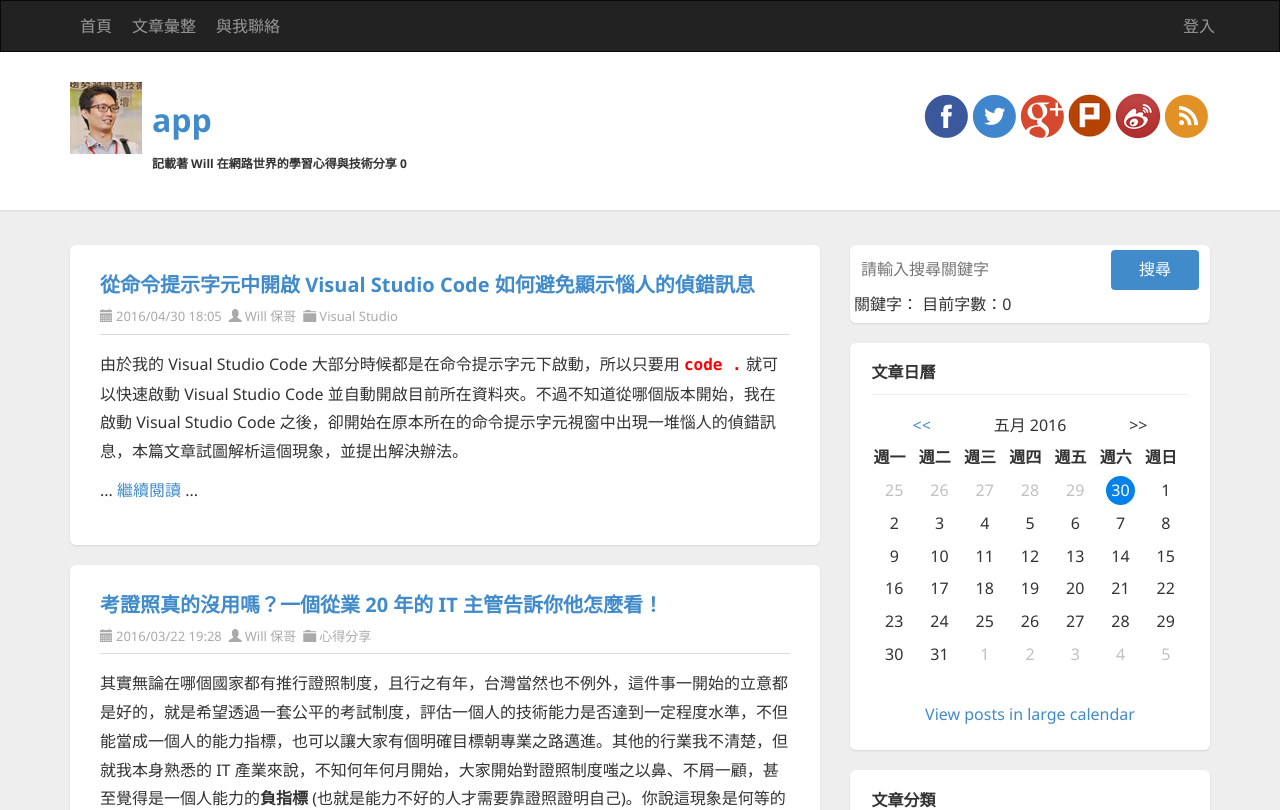
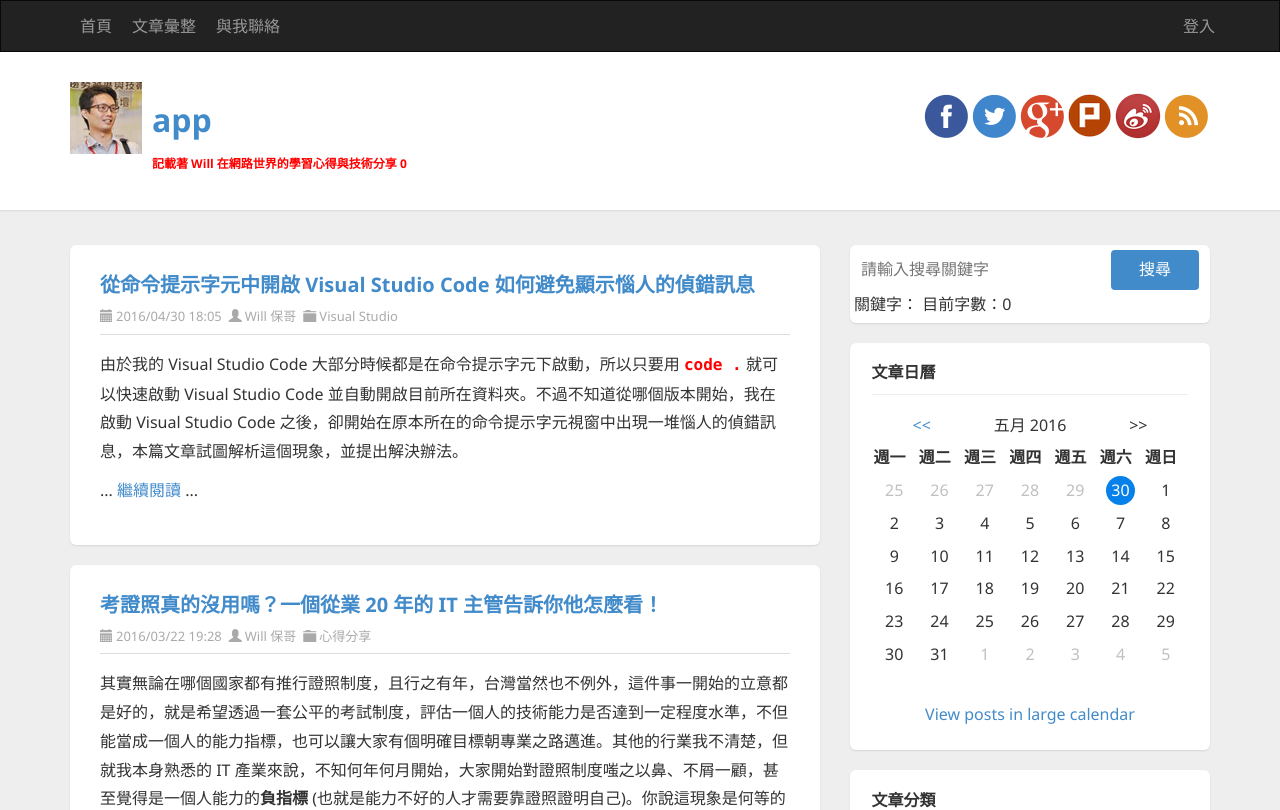
Before and after one commit to Coffee0127/angular-zero, an Angular app: page / in a window 1280 px wide. Shown: the top 810 px of the page. Built offline with nearby package versions, Linux system fonts and the light colour scheme.

Commit message:
另一種NgStyle

```diff
--- a/src/app/header/header.component.html
+++ b/src/app/header/header.component.html
@@ -32,7 +32,7 @@
 
       <div class="pull-left">
         <h1><a [href]="url">{{ title }}</a></h1>
-        <h3 [ngStyle]="getStyle()">記載著 Will 在網路世界的學習心得與技術分享 {{ counter }}</h3>
+        <h3 [style.font-size]="(12 + this.counter) + 'px'" [style.color]="'red'">記載著 Will 在網路世界的學習心得與技術分享 {{ counter }}</h3>
       </div>
 
       <div id="social-icons" class="pull-right social-icon">
```
